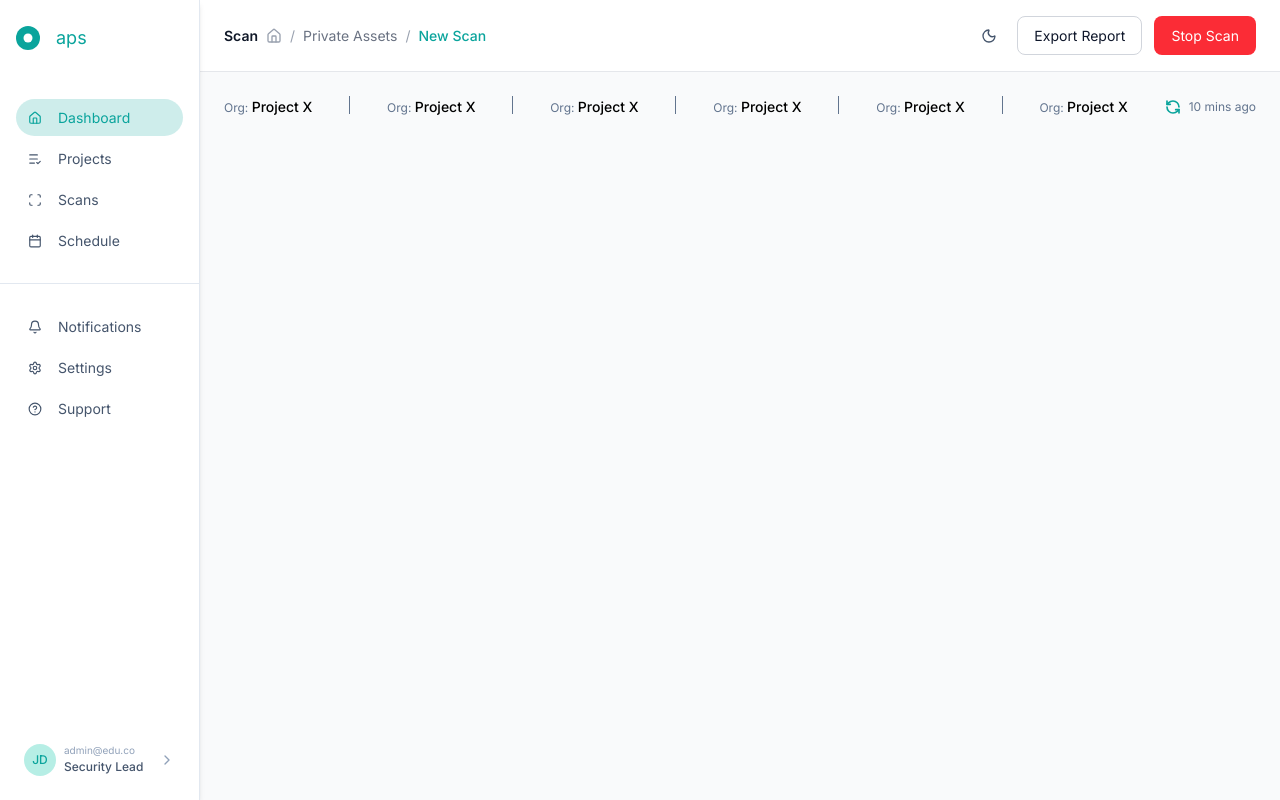
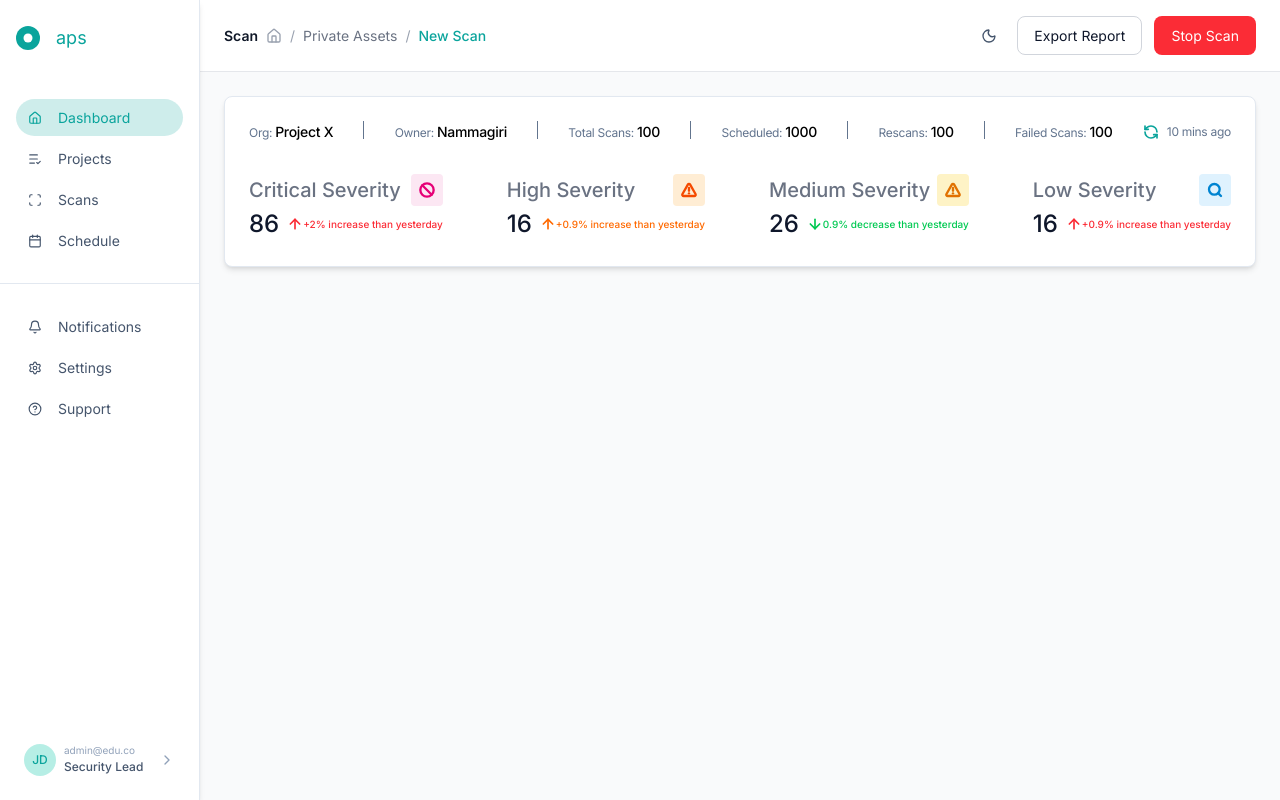
Before and after one commit to anujkatre111/fenrir-security-frontend-project, a React (Vite) app: page /dashboard in a window 1280 px wide. Built offline with nearby package versions, Linux system fonts and the light colour scheme.

Commit message:
Severity Section done

```diff
--- a/src/dashboard/SeverityDetails.jsx
+++ b/src/dashboard/SeverityDetails.jsx
@@ -1,26 +1,83 @@
-import { RefreshCcw } from 'lucide-react'
+import { ArrowDown, ArrowUp, Ban, RefreshCcw, Search, TriangleAlert } from 'lucide-react'
 import React from 'react'
 
 const SeverityDetails = () => {
 
   return (
-    <div className='flex flex-col gap-2'>
+    <div className='rounded-lg border border-slate-200 dark:border-[#404040] bg-white dark:bg-[#181B22] shadow-md dark:shadow-none p-6'>
+      <div className='flex flex-col gap-8'>
       <div className='flex justify-between'>
-        <span className='text-[12px] text-slate-500 font-normal'>Org: <span className='text-[14px] font-medium text-black'>Project X</span></span>
+        <span className='text-[12px] tracking-tight text-slate-500 font-normal'>Org: <span className='text-[14px] font-medium text-black dark:text-white'>Project X</span></span>
         <div className='h-[18px] w-[1px] bg-slate-500 dark:bg-[#262626]'/>
-        <span className='text-[12px] text-slate-500 font-normal'>Org: <span className='text-[14px] font-medium text-black'>Project X</span></span>
+        <span className='text-[12px] tracking-tight text-slate-500 font-normal'>Owner: <span className='text-[14px] font-medium text-black dark:text-white'>Nammagiri</span></span>
         <div className='h-[18px] w-[1px] bg-slate-500 dark:bg-[#262626]'/>
-        <span className='text-[12px] text-slate-500 font-normal'>Org: <span className='text-[14px] font-medium text-black'>Project X</span></span>
+        <span className='text-[12px] tracking-tight text-slate-500 font-normal'>Total Scans: <span className='text-[14px] font-medium text-black dark:text-white'>100</span></span>
         <div className='h-[18px] w-[1px] bg-slate-500 dark:bg-[#262626]'/>
-        <span className='text-[12px] text-slate-500 font-normal'>Org: <span className='text-[14px] font-medium text-black'>Project X</span></span>
+        <span className='text-[12px] tracking-tight text-slate-500 font-normal'>Scheduled: <span className='text-[14px] font-medium text-black dark:text-white'>1000</span></span>
         <div className='h-[18px] w-[1px] bg-slate-500 dark:bg-[#262626]'/>
-        <span className='text-[12px] text-slate-500 font-normal'>Org: <span className='text-[14px] font-medium text-black'>Project X</span></span>
+        <span className='text-[12px] tracking-tight text-slate-500 font-normal'>Rescans: <span className='text-[14px] font-medium text-black dark:text-white'>100</span></span>
         <div className='h-[18px] w-[1px] bg-slate-500 dark:bg-[#262626]'/>
-        <span className='text-[12px] text-slate-500 font-normal'>Org: <span className='text-[14px] font-medium text-black'>Project X</span></span>
+        <span className='text-[12px] tracking-tight text-slate-500 font-normal'>Failed Scans: <span className='text-[14px] font-medium text-black dark:text-white'>100</span></span>
         <div className='flex items-center gap-2'>
           <RefreshCcw className='w-4 h-4 text-[#0AA49C]' strokeWidth={2.5} />
-          <h1 className='text-[12px] text-slate-500 font-normal'>10 mins ago</h1>
+          <h1 className='text-[12px] tracking-tight text-slate-500 font-normal'>10 mins ago</h1>
         </div>
+      </div>
+
+<div className='flex items-center justify-between gap-6'>
+      <div className='flex flex-col w-fit'>
+        <div className='flex items-center justify-between'>
+          <h1 className='text-[20px] font-medium text-gray-500 dark:text-gray-400'>Critical Severity</h1>
+          <div className='flex w-fit h-fit p-2 rounded items-center bg-pink-100 dark:bg-pink-900/30'>
+            <Ban className='w-4 h-4 text-pink-600 dark:text-pink-400' strokeWidth={3.5} />
+          </div>
+        </div>
+        <div className='flex gap-2'>
+          <h1 className='text-[24px] font-medium'>86</h1>
+          <span className='flex items-center text-[10px] text-red-500 font-medium'><ArrowUp className='w-4 h-4' strokeWidth={2.5} />+2% increase than yesterday</span>
+        </div>
+      </div>
+
+      <div className='flex flex-col w-fit'>
+        <div className='flex items-center justify-between'>
+          <h1 className='text-[20px] font-medium text-gray-500 dark:text-gray-400'>High Severity</h1>
+          <div className='flex w-fit h-fit p-2 rounded items-center bg-orange-100 dark:bg-orange-900/30'>
+            <TriangleAlert className='w-4 h-4 text-orange-600 dark:text-orange-400' strokeWidth={3.5} />
+          </div>
+        </div>
+        <div className='flex gap-2'>
+          <h1 className='text-[24px] font-medium'>16</h1>
+          <span className='flex items-center text-[10px] text-orange-500 font-medium'><ArrowUp className='w-4 h-4' strokeWidth={2.5} />+0.9% increase than yesterday</span>
+        </div>
+      </div>
+
+      <div className='flex flex-col w-fit'>
+        <div className='flex items-center justify-between'>
+          <h1 className='text-[20px] font-medium text-gray-500 dark:text-gray-400'>Medium Severity</h1>
+          <div className='flex w-fit h-fit p-2 rounded items-center bg-amber-100 dark:bg-amber-900/30'>
+            <TriangleAlert className='w-4 h-4 text-amber-600 dark:text-amber-400' strokeWidth={3.5} />
+          </div>
+        </div>
+        <div className='flex gap-2'>
+          <h1 className='text-[24px] font-medium'>26</h1>
+          <span className='flex items-center text-[10px] text-green-500 font-medium'><ArrowDown className='w-4 h-4' strokeWidth={2.5} />0.9% decrease than yesterday</span>
+        </div>
+      </div>
+
+      <div className='flex flex-col w-fit'>
+        <div className='flex items-center justify-between'>
+          <h1 className='text-[20px] font-medium text-gray-500 dark:text-gray-400'>Low Severity</h1>
+          <div className='flex w-fit h-fit p-2 rounded items-center bg-sky-100 dark:bg-sky-900/30'>
+            <Search className='w-4 h-4 text-sky-600 dark:text-sky-400' strokeWidth={3.5} />
+          </div>
+        </div>
+        <div className='flex gap-2'>
+          <h1 className='text-[24px] font-medium'>16</h1>
+          <span className='flex items-center text-[10px] text-red-500 font-medium'><ArrowUp className='w-4 h-4' strokeWidth={2.5} />+0.9% increase than yesterday</span>
+        </div>
+      </div>
+</div>
+
       </div>
     </div>
   )
```
